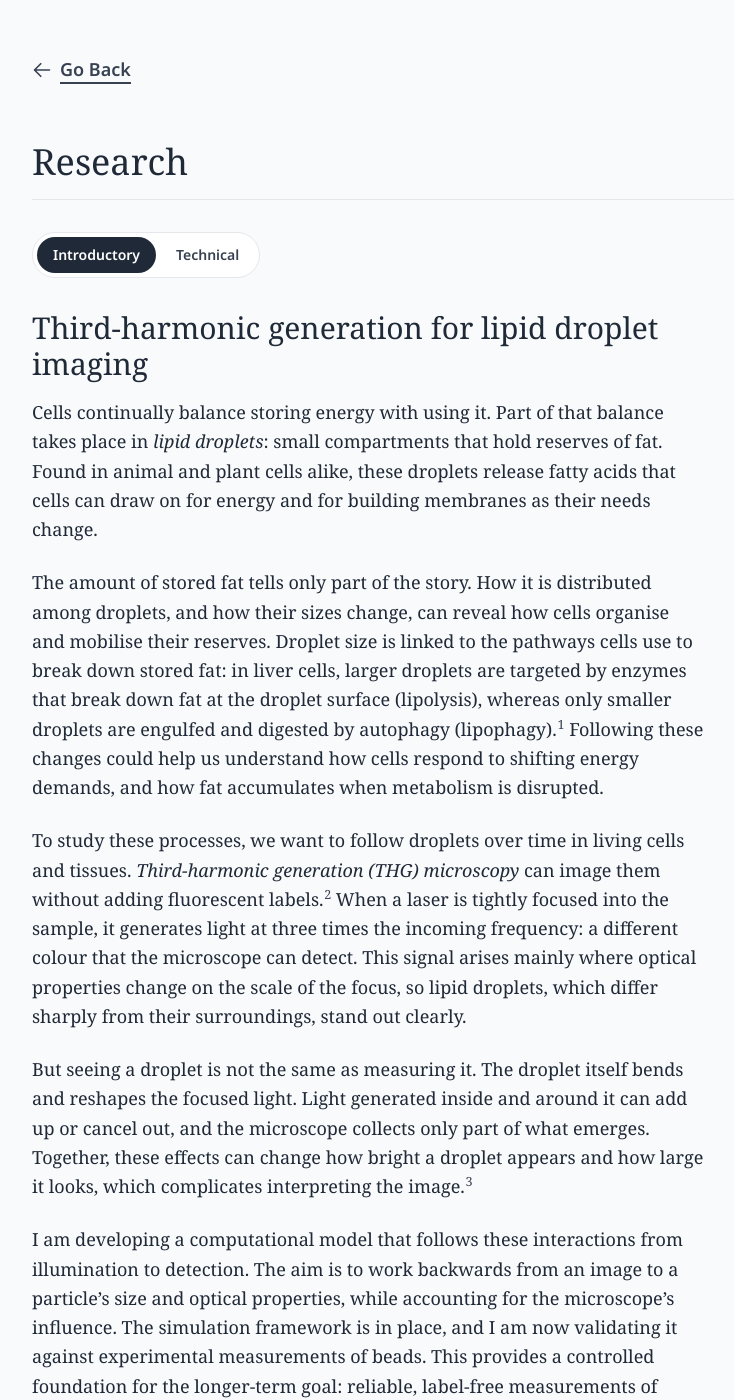
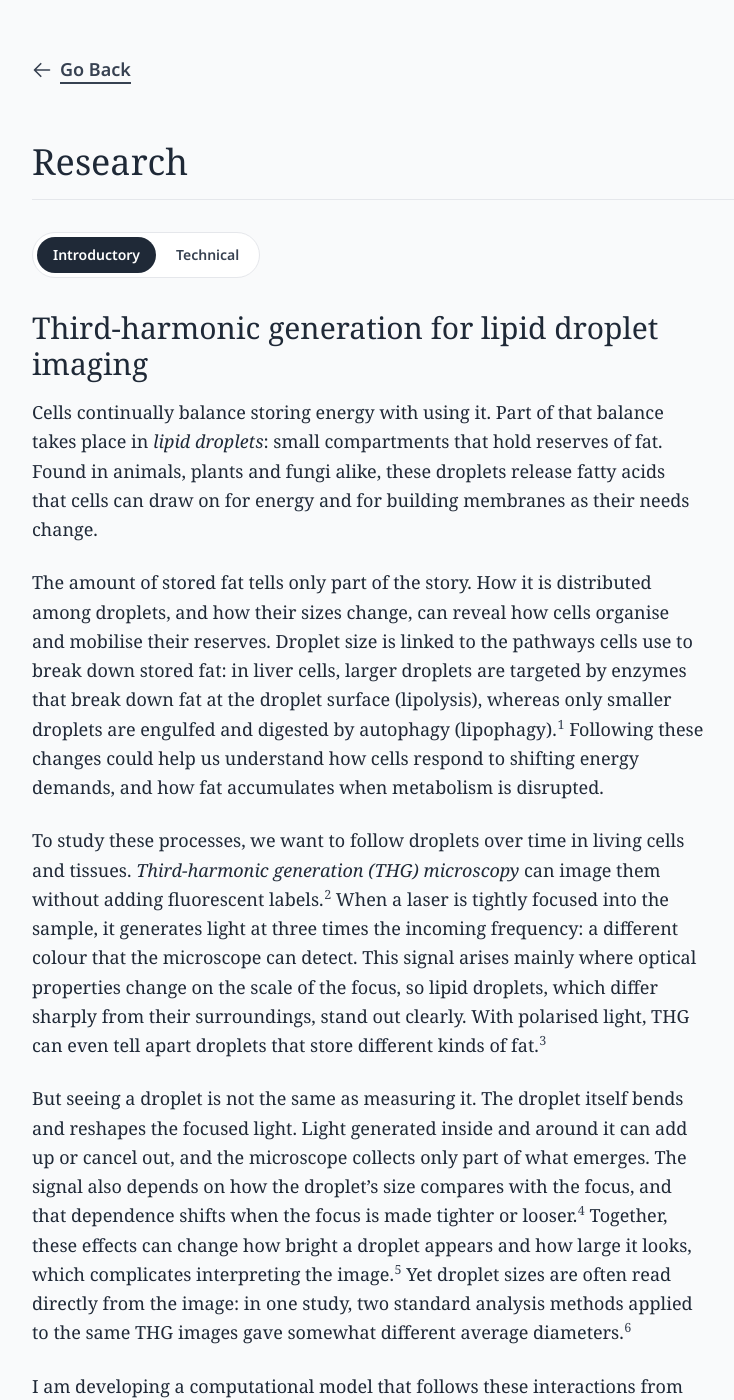
Before and after one commit to tademarozsak/tademarozsak.github.io, a Jekyll site: the page built from research.html, in a window 1280 px wide and 1400 px high. Shown: the whole window, without its empty margins (192-926 px from the left). Built offline with Jekyll 4.4.1, drawn with Linux system fonts in a browser that asks for light colours; some web fonts are replaced; some of the changed text lies outside the part shown.

Commit message:
Revise research texts with further references from the project collection
Introductory: droplet-sizing example (Pajić 2022), size-versus-focus
dependence (Débarre 2005), polarised THG of lipid types (Bautista 2014).
Technical: Débarre 2005, Morizet 2023, Kasparian 1997, Pajić 2022 and
Bautista 2014 in the literature paragraph, tensor chi(3) note, and the
index-matched Green-function validation result.

Co-Authored-By: Claude Opus 5.5 <noreply@anthropic.com>

```diff
--- a/_includes/research/introductory.md
+++ b/_includes/research/introductory.md
@@ -5,15 +5,15 @@
 {%- endcomment -%}
 ## Third-harmonic generation for lipid droplet imaging
 
-Cells continually balance storing energy with using it. Part of that balance takes place in *lipid droplets*: small compartments that hold reserves of fat. Found in animal and plant cells alike, these droplets release fatty acids that cells can draw on for energy and for building membranes as their needs change.
+Cells continually balance storing energy with using it. Part of that balance takes place in *lipid droplets*: small compartments that hold reserves of fat. Found in animals, plants and fungi alike, these droplets release fatty acids that cells can draw on for energy and for building membranes as their needs change.
 
 The amount of stored fat tells only part of the story. How it is distributed among droplets, and how their sizes change, can reveal how cells organise and mobilise their reserves. Droplet size is linked to the pathways cells use to break down stored fat: in liver cells, larger droplets are targeted by enzymes that break down fat at the droplet surface (lipolysis), whereas only smaller droplets are engulfed and digested by autophagy (lipophagy).[^schott] Following these changes could help us understand how cells respond to shifting energy demands, and how fat accumulates when metabolism is disrupted.
 
-To study these processes, we want to follow droplets over time in living cells and tissues. *Third-harmonic generation (THG) microscopy* can image them without adding fluorescent labels.[^debarre] When a laser is tightly focused into the sample, it generates light at three times the incoming frequency: a different colour that the microscope can detect. This signal arises mainly where optical properties change on the scale of the focus, so lipid droplets, which differ sharply from their surroundings, stand out clearly.
+To study these processes, we want to follow droplets over time in living cells and tissues. *Third-harmonic generation (THG) microscopy* can image them without adding fluorescent labels.[^debarre] When a laser is tightly focused into the sample, it generates light at three times the incoming frequency: a different colour that the microscope can detect. This signal arises mainly where optical properties change on the scale of the focus, so lipid droplets, which differ sharply from their surroundings, stand out clearly. With polarised light, THG can even tell apart droplets that store different kinds of fat.[^bautista]
 
-But seeing a droplet is not the same as measuring it. The droplet itself bends and reshapes the focused light. Light generated inside and around it can add up or cancel out, and the microscope collects only part of what emerges. Together, these effects can change how bright a droplet appears and how large it looks, which complicates interpreting the image.[^morizet]
+But seeing a droplet is not the same as measuring it. The droplet itself bends and reshapes the focused light. Light generated inside and around it can add up or cancel out, and the microscope collects only part of what emerges. The signal also depends on how the droplet's size compares with the focus, and that dependence shifts when the focus is made tighter or looser.[^debarre2005] Together, these effects can change how bright a droplet appears and how large it looks, which complicates interpreting the image.[^morizet] Yet droplet sizes are often read directly from the image: in one study, two standard analysis methods applied to the same THG images gave somewhat different average diameters.[^pajic]
 
-I am developing a computational model that follows these interactions from illumination to detection. The aim is to work backwards from an image to a particle's size and optical properties, while accounting for the microscope's influence. The simulation framework is in place, and I am now validating it against experimental measurements of beads. This provides a controlled foundation for the longer-term goal: reliable, label-free measurements of approximately spherical lipid droplets.
+I am developing a computational model that follows these interactions from illumination to detection. The aim is to work backwards from an image to a particle's size and optical properties, while accounting for the microscope's influence. Because changing the focus changes how the signal depends on size, imaging the same droplet under several focusing conditions may help separate its true size from these effects. The simulation framework is in place, and I am now validating it against experimental measurements of beads. This provides a controlled foundation for the longer-term goal: reliable, label-free measurements of approximately spherical lipid droplets.
 
 ### References
 
@@ -21,4 +21,10 @@ I am developing a computational model that follows these interactions from illum
 
 [^debarre]: Débarre, D. *et al.* Imaging lipid bodies in cells and tissues using third-harmonic generation microscopy. *Nature Methods* **3**, 47–53 (2006). [doi:10.1038/nmeth813](https://doi.org/10.1038/nmeth813)
 
-[^morizet]: Morizet, J. *et al.* Modeling nonlinear microscopy near index-mismatched interfaces. *Optica* **8**, 944–951 (2021). [doi:10.1364/OPTICA.421257](https://doi.org/10.1364/OPTICA.421257)
+[^bautista]: Bautista, G. *et al.* Polarized THG microscopy identifies compositionally different lipid droplets in mammalian cells. *Biophysical Journal* **107**, 2230–2236 (2014). [doi:10.1016/j.bpj.2014.10.009](https://doi.org/10.1016/j.bpj.2014.10.009)
+
+[^debarre2005]: Débarre, D., Supatto, W. & Beaurepaire, E. Structure sensitivity in third-harmonic generation microscopy. *Optics Letters* **30**, 2134 (2005). [doi:10.1364/OL.30.002134](https://doi.org/10.1364/OL.30.002134)
+
+[^morizet]: Morizet, J. M. *et al.* Modeling nonlinear microscopy near index-mismatched interfaces. *Optica* **8**, 944–951 (2021). [doi:10.1364/OPTICA.421257](https://doi.org/10.1364/OPTICA.421257)
+
+[^pajic]: Pajić, T. *et al.* Label-free third harmonic generation imaging and quantification of lipid droplets in live filamentous fungi. *Scientific Reports* **12**, 18760 (2022). [doi:10.1038/s41598-022-23502-4](https://doi.org/10.1038/s41598-022-23502-4)
--- a/_includes/research/technical.md
+++ b/_includes/research/technical.md
@@ -7,7 +7,7 @@
 
 I am developing a differentiable electromagnetic framework for predicting and fitting THG microscope scans of spherical particles in nonlinear media. The objective is to distinguish particle size and material response from illumination and collection effects, supporting quantitative measurements of controlled beads and, ultimately, approximately spherical lipid droplets.[^t-debarre]
 
-Green-function formulations established how focused excitation and coherent source interference determine THG image contrast.[^t-cheng] Subsequent FDTD studies demonstrated that local refractive-index discontinuities can distort the excitation field sufficiently to alter experimental images substantially.[^t-morizet] Nonlinear Mie theories have also characterised multipolar harmonic emission from spherical particles.[^t-smirnova] My work combines focused nonlinear-sphere scattering, an unbounded nonlinear host, and parameter derivatives within a framework designed for complete scan prediction and inverse fitting.
+Green-function formulations established how focused excitation and coherent source interference determine THG image contrast.[^t-cheng] Experiments showed that the signal from a homogeneous sphere depends on its size relative to the focal volume, and that this dependence can be tuned through the excitation Rayleigh length.[^t-debarre2005] FDTD studies subsequently demonstrated that local refractive-index discontinuities can distort the excitation field sufficiently to alter experimental images substantially, including polarization-resolved contrast.[^t-morizet]<sup>,</sup>[^t-morizet2023] Nonlinear Mie theories have characterised multipolar THG from spherical particles, largely for plane-wave excitation, from micrometre-scale droplets[^t-kasparian] to resonant high-index nanoparticles.[^t-smirnova] Meanwhile, lipid-droplet diameters have been estimated from THG images by particle analysis and image correlation spectroscopy, without a model of image formation.[^t-pajic] My work combines focused nonlinear-sphere scattering, an unbounded nonlinear host, and parameter derivatives within a framework designed for complete scan prediction and inverse fitting.
 
 The solver represents the fields in vector spherical waves and expands a translated Debye–Wolf excitation field about the particle. The linear Mie response determines the pump field, which drives a prescribed nonlinear polarization under the undepleted-pump approximation. For isotropic media,
 
@@ -15,11 +15,11 @@ $$
 \mathbf{P}^{(3)}(3\omega)\propto\chi^{(3)}\left(\mathbf{E}_{\omega}\!\cdot\!\mathbf{E}_{\omega}\right)\mathbf{E}_{\omega}.
 $$
 
-Reciprocity with the sphere’s linear response at $$3\omega$$ maps the source onto outgoing electric- and magnetic-type multipoles. Detector-weighted angular powers then give the predicted scan signal.
+The source construction also accepts a general rank-four $$\chi^{(3)}$$ tensor, relevant because lipid ordering can make droplets nonlinearly anisotropic;[^t-bautista] this path is implemented but less extensively validated than the isotropic case. Reciprocity with the sphere’s linear response at $$3\omega$$ maps the source onto outgoing electric- and magnetic-type multipoles. Detector-weighted angular powers then give the predicted scan signal.
 
 The nonlinear-host calculation includes polarization driven by the total incident-plus-scattered pump throughout the exterior, retaining coherent interference between particle and host emission. Near-field quadrature and complex-contour integration treat the unbounded exterior source. Reverse-mode differentiation of the discretized model provides sensitivities for gradient-based fitting.
 
-The simulation and fitting framework is implemented; experimental validation is underway using bead measurements. Current investigations concern size recovery and the distinguishability of refractive index, pupil aberrations, and angular collection parameters. Measurements under multiple conditions may help separate these effects, but reliable experimental recovery remains to be established. The broader aim is to determine when THG scans constrain physical properties, where ambiguities persist, and which acquisition conditions provide the missing information.
+The simulation and fitting framework is implemented and reproduces the homogeneous-medium Green-function result in the index-matched limit; experimental validation is underway using bead measurements. Current investigations concern size recovery and the distinguishability of refractive index, pupil aberrations, and angular collection parameters. Measurements under multiple focusing conditions may help separate these effects, but reliable experimental recovery remains to be established. The broader aim is to determine when THG scans constrain physical properties, where ambiguities persist, and which acquisition conditions provide the missing information.
 
 ### References
 
@@ -27,6 +27,16 @@ The simulation and fitting framework is implemented; experimental validation is
 
 [^t-cheng]: Cheng, J.-X. & Xie, X. S. Green’s function formulation for third-harmonic generation microscopy. *Journal of the Optical Society of America B* **19**, 1604–1610 (2002). [doi:10.1364/JOSAB.19.001604](https://doi.org/10.1364/JOSAB.19.001604)
 
-[^t-morizet]: Morizet, J. *et al.* Modeling nonlinear microscopy near index-mismatched interfaces. *Optica* **8**, 944–951 (2021). [doi:10.1364/OPTICA.421257](https://doi.org/10.1364/OPTICA.421257)
+[^t-debarre2005]: Débarre, D., Supatto, W. & Beaurepaire, E. Structure sensitivity in third-harmonic generation microscopy. *Optics Letters* **30**, 2134 (2005). [doi:10.1364/OL.30.002134](https://doi.org/10.1364/OL.30.002134)
+
+[^t-morizet]: Morizet, J. M. *et al.* Modeling nonlinear microscopy near index-mismatched interfaces. *Optica* **8**, 944–951 (2021). [doi:10.1364/OPTICA.421257](https://doi.org/10.1364/OPTICA.421257)
+
+[^t-morizet2023]: Morizet, J. M. *et al.* Third harmonic imaging contrast from tubular structures in the presence of index discontinuity. *Scientific Reports* **13**, 7850 (2023). [doi:10.1038/s41598-023-34528-7](https://doi.org/10.1038/s41598-023-34528-7)
+
+[^t-kasparian]: Kasparian, J. *et al.* Angular dependences of third harmonic generation from microdroplets. *Physical Review Letters* **78**, 2952–2955 (1997). [doi:10.1103/PhysRevLett.78.2952](https://doi.org/10.1103/PhysRevLett.78.2952)
 
 [^t-smirnova]: Smirnova, D. A. *et al.* Multipolar third-harmonic generation driven by optically induced magnetic resonances. *ACS Photonics* **3**, 1468–1476 (2016). [doi:10.1021/acsphotonics.6b00036](https://doi.org/10.1021/acsphotonics.6b00036)
+
+[^t-pajic]: Pajić, T. *et al.* Label-free third harmonic generation imaging and quantification of lipid droplets in live filamentous fungi. *Scientific Reports* **12**, 18760 (2022). [doi:10.1038/s41598-022-23502-4](https://doi.org/10.1038/s41598-022-23502-4)
+
+[^t-bautista]: Bautista, G. *et al.* Polarized THG microscopy identifies compositionally different lipid droplets in mammalian cells. *Biophysical Journal* **107**, 2230–2236 (2014). [doi:10.1016/j.bpj.2014.10.009](https://doi.org/10.1016/j.bpj.2014.10.009)
```
